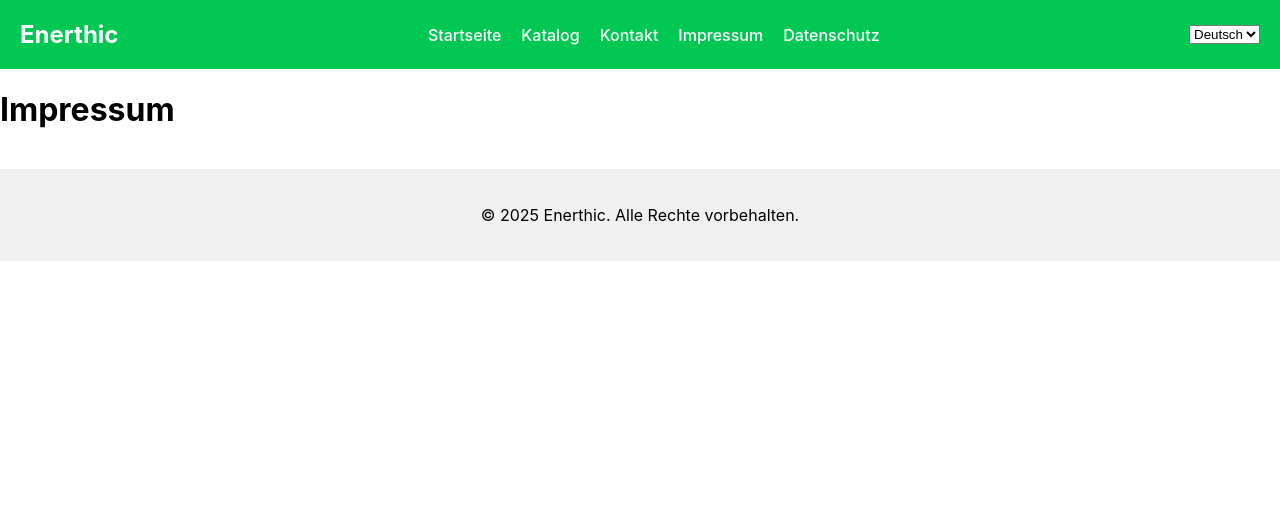
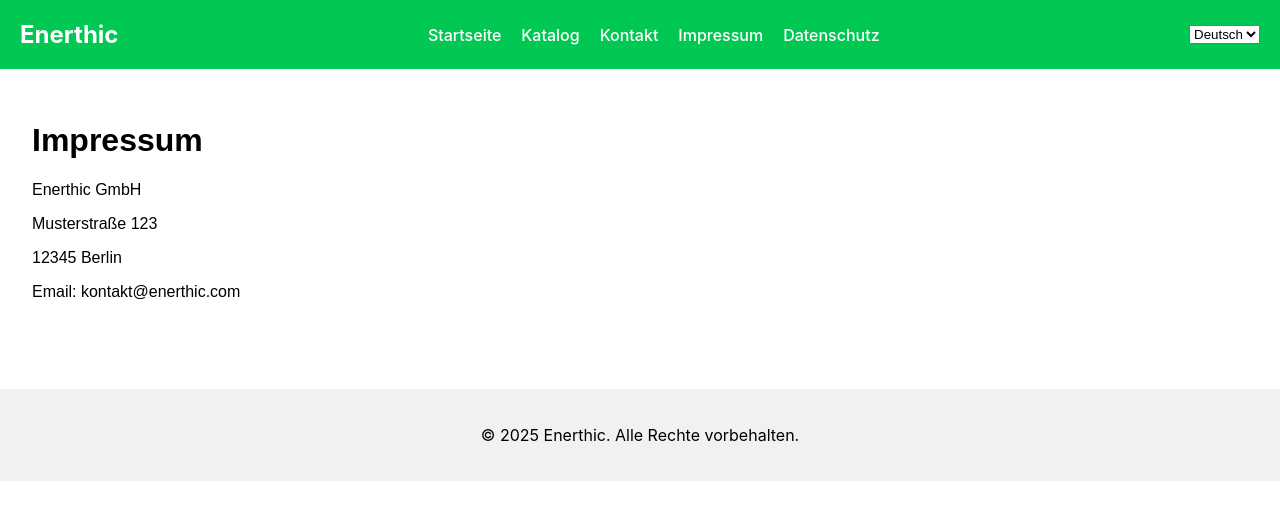
Before and after one commit to vitaflex-store/Enerthic, a Next.js app: page /impressum in a window 1280 px wide. Shown: the top 520 px of the page. Built offline with nearby package versions, Linux system fonts and the light colour scheme.

Commit message:
Update impressum.js

```diff
--- a/pages/impressum.js
+++ b/pages/impressum.js
@@ -1 +1,11 @@
-export default function Impressum() { return <h1>Impressum</h1>; }
+export default function Impressum() {
+  return (
+    <main style={{ padding: "2rem", fontFamily: "Arial, sans-serif" }}>
+      <h1>Impressum</h1>
+      <p>Enerthic GmbH</p>
+      <p>Musterstraße 123</p>
+      <p>12345 Berlin</p>
+      <p>Email: kontakt@enerthic.com</p>
+    </main>
+  );
+}
```
